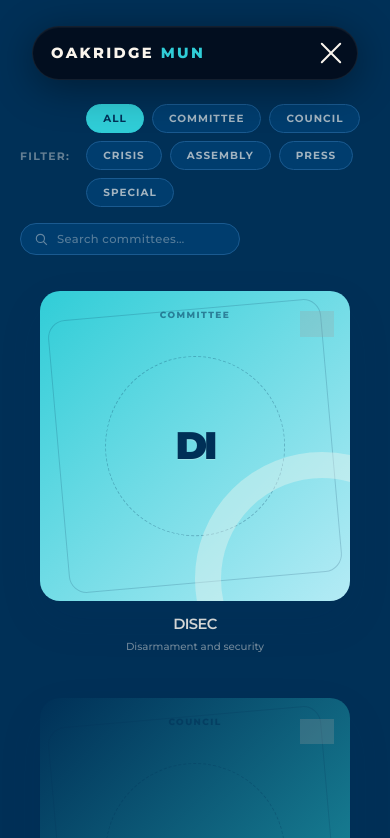
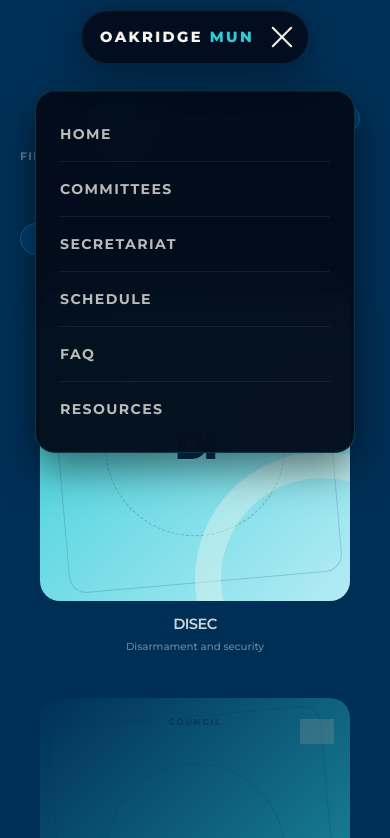
Before and after one commit to srijai-k/FINAL-OAKMUN, a website: page committees.html in a window 390 px wide. Both pictures are taken after a click on the button "Toggle menu". Shown: the top 838 px of the page. Drawn offline with Linux system fonts and the light colour scheme; grey boxes are pictures that could not be loaded; a script that the page names is missing.

Commit message:
Fix mobile navbar overlay and remove stray CSS text leaks

```diff
--- a/committees.html
+++ b/committees.html
@@ -123,33 +123,43 @@
     nav.scrolled .nav-pill        { padding: 8px; border-radius: 14px; }
 
     .mobile-nav {
-      display: none;
       position: fixed;
-      top: 0; left: 0; right: 0;
-      z-index: 99;
-      background: var(--navy);
-      padding: 80px 24px 32px;
-      box-shadow: 0 8px 32px rgba(0,0,0,.3);
+      top: 90px;
+      left: 50%;
+      transform: translateX(-50%) translateY(-20px) scale(0.95);
+      width: calc(100% - 40px);
+      max-width: 320px;
+      z-index: 199;
+      background: rgba(3,12,26,.97);
+      backdrop-filter: blur(28px);
+      -webkit-backdrop-filter: blur(28px);
+      padding: 16px 24px;
+      border-radius: 20px;
+      display: flex;
       flex-direction: column;
-      gap: 0;
-      transform: translateY(-100%);
-      transition: transform .35s cubic-bezier(0.4,0,0.2,1);
+      opacity: 0;
+      pointer-events: none;
+      transition: opacity .35s cubic-bezier(0.4,0,0.2,1), transform .35s cubic-bezier(0.175, 0.885, 0.32, 1.2);
+      border: 1px solid rgba(48,205,215,.2);
+      box-shadow: 0 16px 40px rgba(0,0,0,0.5), inset 0 1px 0 rgba(255,255,255,0.05);
+    }
+    .mobile-nav.open {
+      transform: translateX(-50%) translateY(0) scale(1);
+      opacity: 1;
+      pointer-events: auto;
     }
 
-
-
     .mobile-nav a {
-      font-size: .9rem;
-      font-weight: 600;
-      letter-spacing: .08em;
+      font-size: .88rem;
+      font-weight: 700;
+      letter-spacing: .1em;
       text-transform: uppercase;
-      color: var(--white);
+      color: rgba(250,245,237,.75);
       text-decoration: none;
-      padding: 16px 0;
-      border-bottom: 1px solid rgba(250,245,237,.1);
+      padding: 18px 0;
+      border-bottom: 1px solid rgba(250,245,237,.07);
       transition: color .2s;
     }
-
     .mobile-nav a:last-child { border-bottom: none; }
     .mobile-nav a:hover { color: var(--teal); }
 
@@ -654,16 +664,14 @@
 
     @media (max-width: 768px) {
       html { zoom: 1; }
-      nav { padding: 16px 20px; }
-      nav { top: 10px; width: calc(100% - 24px); }
+      nav { top: 10px; }
       .nav-pill { padding: 8px 8px 8px 18px; }
       .nav-center { display: none; }
       .nav-right .nav-cta { display: none; }
-      .nav-right { margin-left: auto; max-width: 52px; }
+      .nav-right { margin-left: 10px; max-width: 52px; }
       .menu-btn { display: flex; }
-      /* .mobile-nav flex handled */
       nav.scrolled .nav-logo  { opacity: 1; max-width: 220px; }
-      nav.scrolled .nav-right { opacity: 1; max-width: 52px; margin-left: auto; }
+      nav.scrolled .nav-right { opacity: 1; max-width: 52px; margin-left: 10px; }
       nav.scrolled .nav-pill  { padding: 8px 8px 8px 18px; border-radius: 100px; }
 
       main { padding: 104px 20px 72px; }
```
Also changed, not shown: committee.html (+36 -30 lines), index.html (+0 -5 lines), register.html (+0 -7 lines), resources.html (+9 -18 lines).
